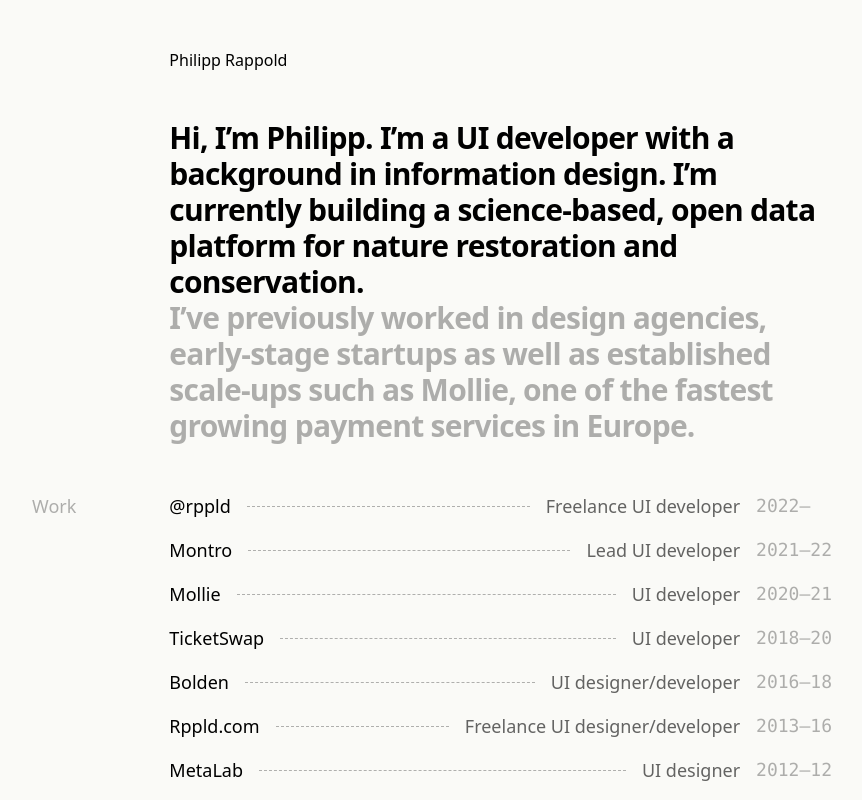
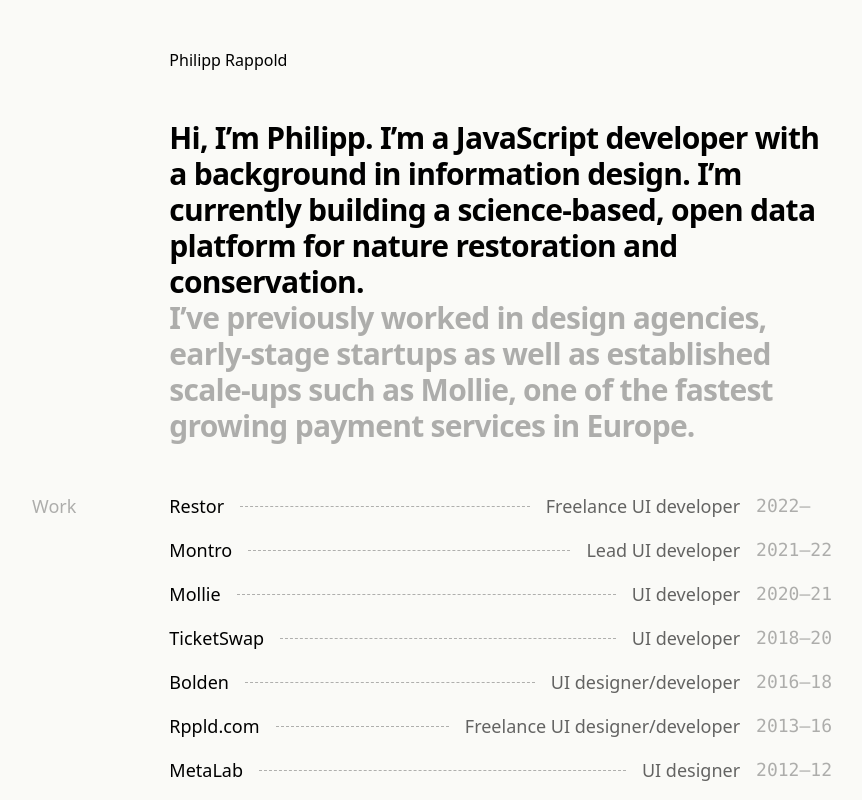
Before and after one commit to rppld/blog, a Next.js app: page / in a window 1280 px wide. Shown: the top 800 px of the page, without its empty margins (208-1070 px from the left). Built offline with nearby package versions, Linux system fonts and the light colour scheme.

Commit message:
update texts

```diff
--- a/pages/index.tsx
+++ b/pages/index.tsx
@@ -23,7 +23,7 @@
 
 const data: Data = {
   title:
-    "Hi, I’m Philipp. I’m a UI developer with a background in information design. I’m currently building a science-based, open data platform for nature restoration and conservation.",
+    "Hi, I’m Philipp. I’m a JavaScript developer with a background in information design. I’m currently building a science-based, open data platform for nature restoration and conservation.",
   description:
     "I’ve previously worked in design agencies, early-stage startups as well as established scale-ups such as Mollie, one of the fastest growing payment services in Europe.",
   links: [
@@ -41,9 +41,9 @@
   ],
   work: [
     {
-      text: "@rppld",
+      text: "Restor",
       role: "Freelance UI developer",
-      href: "https://rppld.com",
+      href: "https://restor.eco/",
       fromYear: format(new Date("2022"), "yyyy"),
       toYear: null,
     },
@@ -96,10 +96,10 @@
   return (
     <div>
       <Head>
-        <title>Philipp Rappold – UI Developer</title>
+        <title>Philipp Rappold, JavaScript Engineer</title>
         <meta
           name="description"
-          content="Philipp Rappold is an information designer and UI developer in Amsterdam, working at the intersection of design and technology. He takes photos for fun."
+          content="Philipp Rappold is a software engineer specialising in large-scale JavaScript applications. He takes photos for fun."
         />
         <link rel="icon" href="/favicon.ico" />
       </Head>
```
